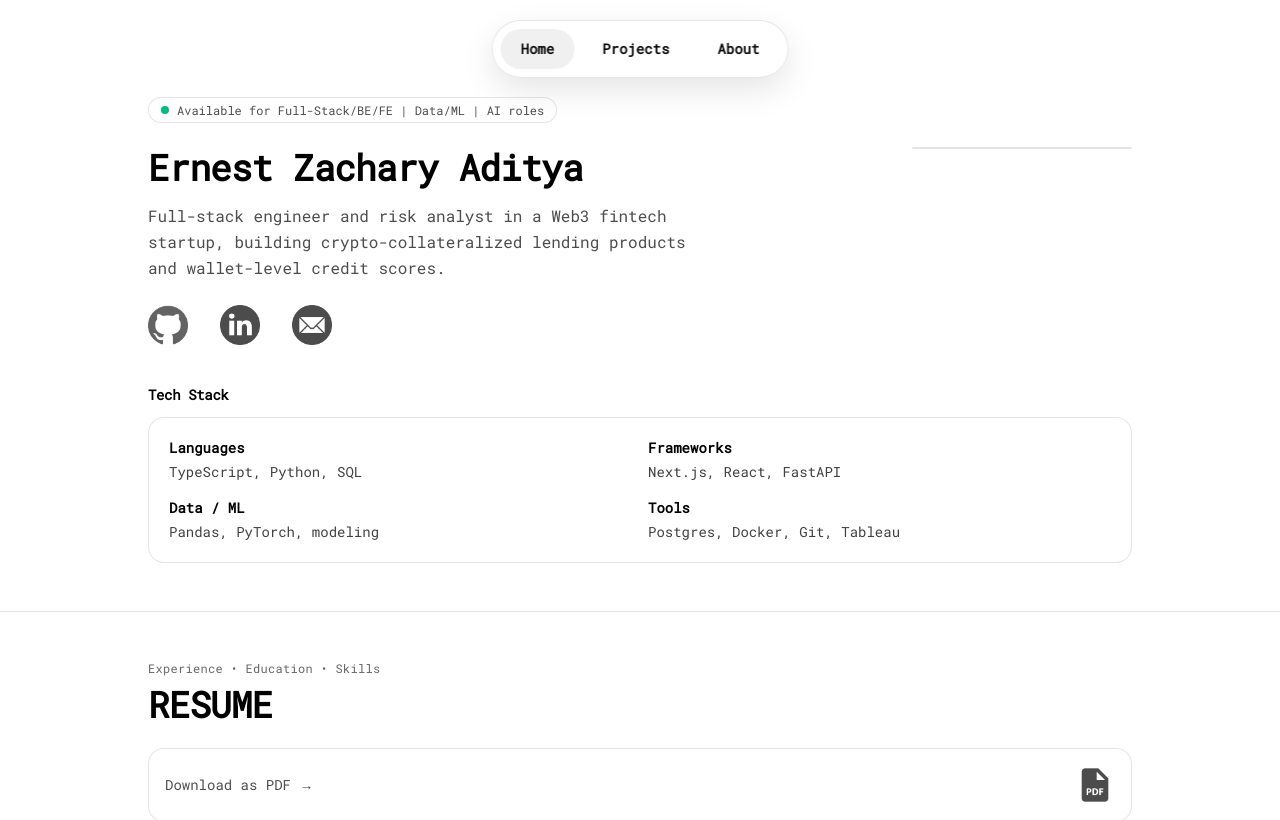
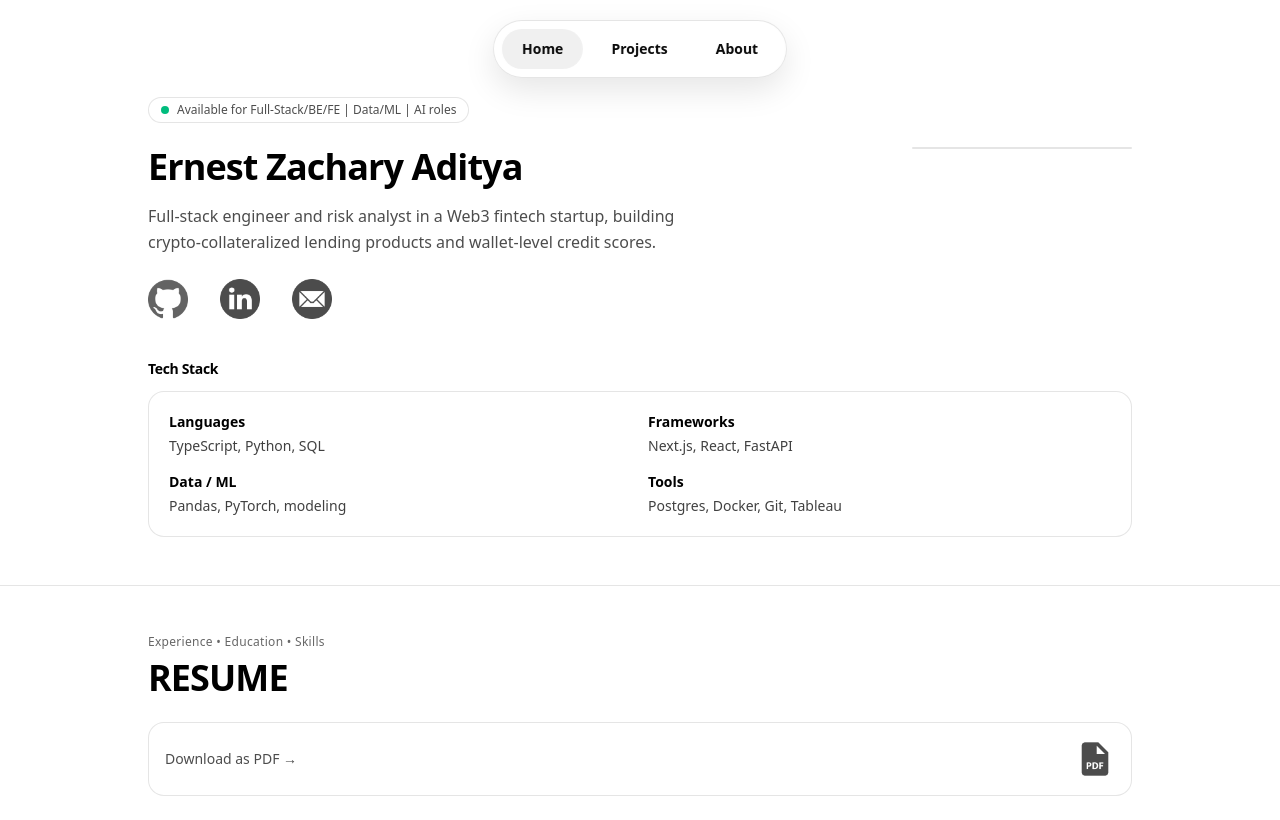
Before and after one commit to Zachaditya/personal_website, a Next.js app in the folder personal-site/: page / in a window 1280 px wide. Shown: the top 820 px of the page. Built offline with nearby package versions, Linux system fonts and the light colour scheme.

Commit message:
changed font

```diff
--- a/personal-site/src/app/layout.tsx
+++ b/personal-site/src/app/layout.tsx
@@ -1,19 +1,12 @@
 // src/app/layout.tsx
 import "./globals.css";
+import PageTransition from "@/components/PageTransition";
 import type { Metadata } from "next";
-import { Roboto_Mono } from "next/font/google";
-import PageTransition from "@/components/PageTransition";
 import { Analytics } from "@vercel/analytics/next";
 
 export const metadata: Metadata = {
   title: "zachaditya",
 };
-
-const ptMono = Roboto_Mono({
-  weight: "400",
-  subsets: ["latin"],
-  display: "swap",
-});
 
 export default function RootLayout({
   children,
@@ -22,9 +15,7 @@ export default function RootLayout({
 }) {
   return (
     <html lang="en">
-      <body
-        className={`${ptMono.className} bg-white text-black overflow-x-hidden antialiased`}
-      >
+      <body className="bg-white text-black overflow-x-hidden antialiased">
         <PageTransition>{children}</PageTransition>
         <Analytics />
       </body>
```
